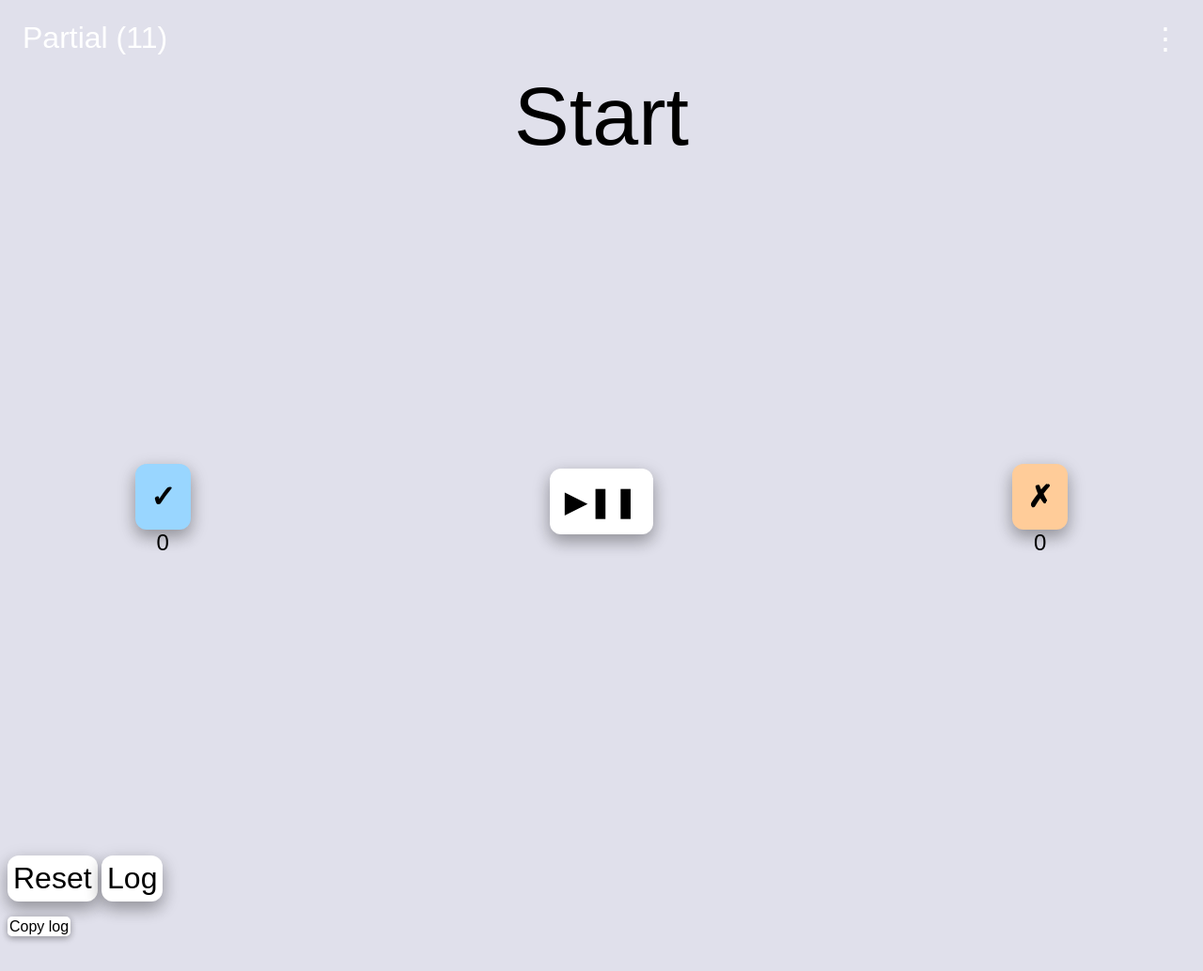
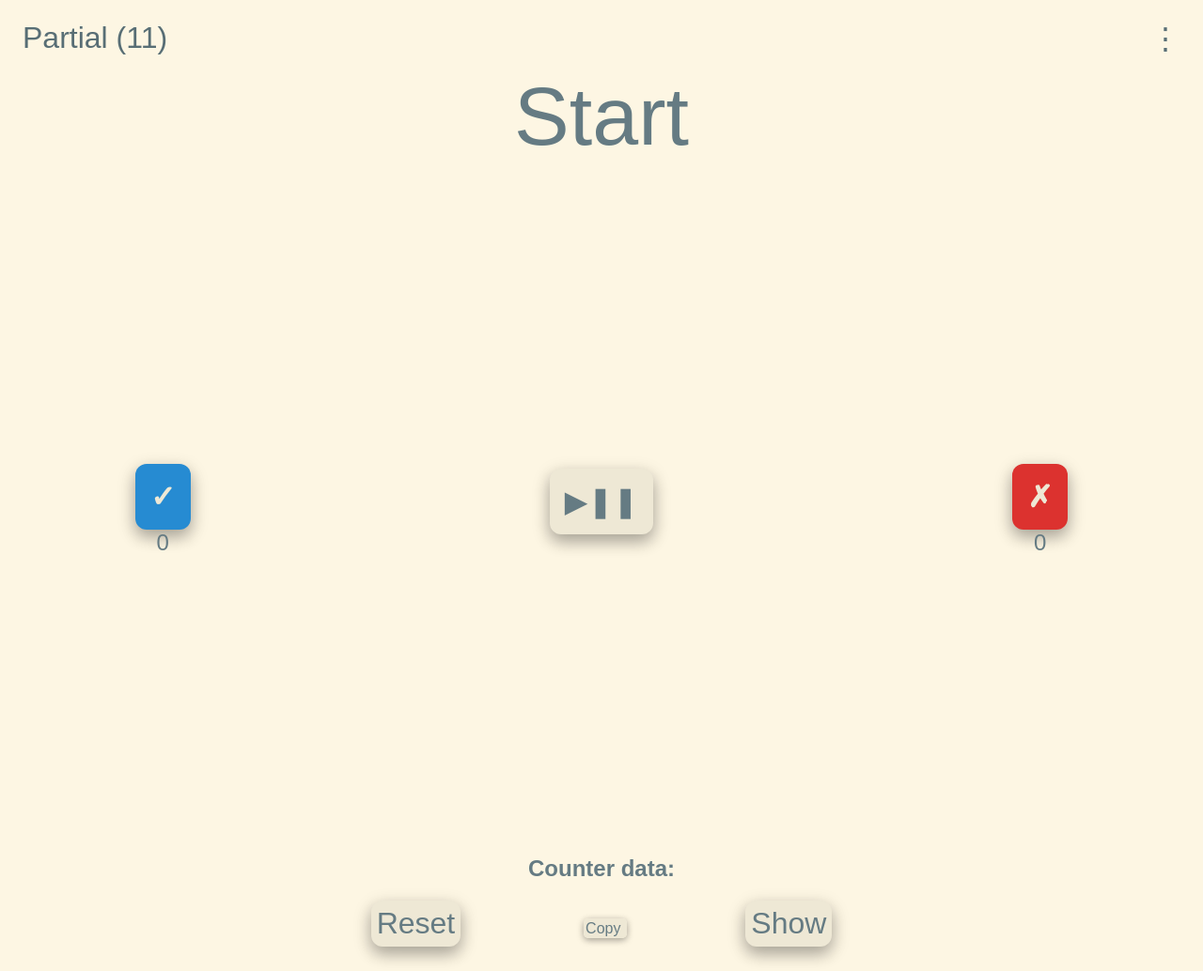
Before and after one commit to rjjiii/rjjiii.github.io, a Jekyll site: the page clicker.html, which Jekyll copies as it is, in a window 1280 px wide. Shown: the whole page at 94% size. Built offline with Jekyll 4.4.1, drawn with Linux system fonts in a browser that asks for light colours; nearby versions of some CDN libraries; library files that are not in the unit come from our copies; before the commit the page ends 1004 px from its top, so only the background shows below that.

Commit message:
Update clicker.html

```diff
--- a/clicker.html
+++ b/clicker.html
@@ -1,6 +1,6 @@
 <!DOCTYPE html>
-<html lang="en">
-<head>
+<html lang="en"><head>
+<meta http-equiv="content-type" content="text/html; charset=UTF-8">
  <meta charset="UTF-8">
 <!--
 
@@ -114,12 +114,12 @@ on the client's therapy and data.
 
 
 
- <script src="https://ajax.googleapis.com/ajax/libs/jquery/1.7.1/jquery.min.js">
+ <script src="Interval%20Recording_files/jquery.min.js">
  </script>
 
 <title>Interval Recording</title>
 
- <meta name="viewport" content="width=device-width"/>
+ <meta name="viewport" content="width=device-width">
 
 
 
@@ -133,8 +133,9 @@ on the client's therapy and data.
 <style>
 body
 {
-background-color: #e0e0eb;
+background-color: #fdf6e3;
 font-family: Arial, Helvetica, sans-serif;
+color: #657b83;
 }
 
 table {
@@ -152,7 +153,8 @@ margin-bottom: 25%;
 
 button
 {
-background-color: white;
+color: #657b83;
+background-color: #eee8d5;
 border-radius: 12px;
   border: none;
 padding: 16px;
@@ -169,6 +171,9 @@ button:active:focus, button:focus {
   outline: none;
 }
 
+#topLeft{
+	color: #586e75
+}
 
 
 /* Style the navigation menu */
@@ -176,7 +181,7 @@ button:active:focus, button:focus {
   overflow: hidden;
   position: relative;
 
-  color: white;
+  color: #fdf6e3;
 }
 
 /* Hide the links inside the navigation menu (except for logo/home) */
@@ -187,7 +192,7 @@ button:active:focus, button:focus {
 
 /* Style navigation menu links */
 .topnav a {
-  color: white;
+  color: #fdf6e3;
   padding: 14px 16px;
   text-decoration: none;
   display: block;
@@ -195,7 +200,7 @@ button:active:focus, button:focus {
 
 .topnav div.settings
 {
-  color: white;
+  color: #fdf6e3;
   padding: 14px 16px;
   text-decoration: none;
   display: block;
@@ -205,6 +210,7 @@ button:active:focus, button:focus {
 .topnav a.icon {
   display: block;
   position: absolute;
+  color: #586e75;
 
   right: 0;
   top: 0;
@@ -217,9 +223,9 @@ button:active:focus, button:focus {
 
 .smallButton
 {
-border: 2px solid black;
-background-color: white;
-color: black;
+border: 2px solid #657b83;
+background-color: #eee8d5;
+color: #657b83;
 border-radius: 5px;
 border: none;
 padding: 2px;
@@ -234,9 +240,9 @@ box-shadow: 0 1px 1px 0 rgba(0,0,0,0.2), 0 1px 1px 0 rgba(0,0,0,0.19);
   }
 
 .hamburgerButtons
-{border: 2px solid white; border-radius: 5px; padding: 2px;}
+{border: 2px solid #fdf6e3; border-radius: 5px; padding: 2px;}
 .hamburgerButtons:active
-{ background-color: white; color: black;}
+{ background-color: #fdf6e3; color: black;}
 </style>
 </head>
 
@@ -251,28 +257,26 @@ box-shadow: 0 1px 1px 0 rgba(0,0,0,0.2), 0 1px 1px 0 rgba(0,0,0,0.19);
  |_|  |_|\___|_| |_|\__,_|
                           -->
 <div class="topnav">
- <a id="topLeft" href="#home" style="font-size: 200%;">
- <!-- 'Method (seconds)' This is generated in js from the user's preferences -->
- </a>
+ <a id="topLeft" href="#home" style="font-size: 200%;">Partial (11)</a>
 
   <!-- Menu -->
   <div id="menu">
 
 
-    <div class="settings" style="background-color: navy;">
+    <div class="settings" style="background-color: #268bd2;">
 
 
 	<form>
   <label for="myNumber">Intervals<br>Length (seconds):</label><br>
-  <input type="number" id="myNumber" value="10">
+  <input type="number" id="myNumber" value="11">
   <span class="hamburgerButtons" onclick="intervalSet()">Set</span>
 </form>
 
 <form>
 	<label for="iType">Method:</label><br>
   <select name="iType" id="iType">
-    <option value="0" >partial interval</option>
-    <option value="1" selected>whole interval</option>
+    <option value="0">partial interval</option>
+    <option value="1" selected="selected">whole interval</option>
     <option value="2">momentary</option>
 	<option value="3">timer only</option>
   </select>
@@ -291,12 +295,12 @@ box-shadow: 0 1px 1px 0 rgba(0,0,0,0.2), 0 1px 1px 0 rgba(0,0,0,0.19);
 <br>
 
 <p>Data</p>
-<p  id="clearLine">
+<p id="clearLine">
 <span onclick="clearToggle()" class="hamburgerButtons">
 	Clear data</span>
 	</p>
 	<br>
-	<p  id="exportMenu">
+	<p id="exportMenu">
 <span onclick="exportLog()" class="hamburgerButtons">
 	Export data</span>
 	</p>
@@ -304,26 +308,26 @@ box-shadow: 0 1px 1px 0 rgba(0,0,0,0.2), 0 1px 1px 0 rgba(0,0,0,0.19);
 	</div>
 
 
-<a href="#help" style="background-color: indigo;" id="help" onclick="helpToggle()">
-Help 	&rarr;
+<a href="#help" style="background-color: #6c71c4;" id="help" onclick="helpToggle()">
+Help 	→
 </a>
 
-<a href="#about" style="background-color: violet;" id="about" onclick="aboutToggle()">
-About 	&rarr;
+<a href="#about" style="background-color: #d33682;" id="about" onclick="aboutToggle()">
+About 	→
 </a>
 
   </div>
   <!-- Unicode icon to toggle the menu -->
   <a href="javascript:void(0);" class="icon" onclick="hamburger()">
-    <span class="fa fa-bars" style="font-size: 200%;">&#8942;</span>
+    <span class="fa fa-bars" style="font-size: 200%;">⋮</span>
   </a>
 </div>
 
 
 
 <div id="timerContainer">
-<div class="timer" onclick="startTimer()" >Start</div>
-<div class="startTimer reset" onclick="startTimer()" >
+<div class="timer" onclick="startTimer()">Start</div>
+<div class="startTimer reset" onclick="startTimer()">
   </div>
 </div>
 
@@ -345,15 +349,15 @@ All three buttons in this control panel use Unicode symbols. This:
 		<tr>
 
 			<td style="text-align: center;">
-<button onclick="plus()" style="background-color: #99d6ff; font-weight: 900;">
-&#10003;
+<button onclick="plus()" style="background-color: #268bd2; color:#eee8d5; font-weight: 900;">
+✓
 </button>
 <div id="correct" style="font-size: 18pt;">0</div>
  </td>
 
 			<td style="text-align: center;">
 <button class="pauseTimer reset" onclick="pauseTimer()">
-    <span class="fas fa-pause">&#9654;&#10074;&#10074;</span>
+    <span class="fas fa-pause">▶❚❚</span>
   </button>
   <br>
   <br>
@@ -361,8 +365,8 @@ All three buttons in this control panel use Unicode symbols. This:
 
 
 			<td style="text-align: center;">
-<button onclick="minus()" style="background-color: #ffcc99; font-weight: 900;">
-&#10007;
+<button onclick="minus()" style="background-color: #dc322f; font-weight: 900; color: #eee8d5;">
+✗
 </button>
 <div id="notyet" style="font-size: 18pt;">0</div>
 </td>
@@ -371,21 +375,28 @@ All three buttons in this control panel use Unicode symbols. This:
 	</table>
 
 
-
+<div style="text-align:center">
+<h2>Counter data:</h2>
 <button class="resetTimer reset" onclick="resetTimer()" style="padding: 6px;">
-Reset
+	Reset
 </button>
 
-<button onclick="displayLog()" style="padding: 6px;"> Log </button>
+<span onclick="copyLogs('#logbyintervals')" class="smallButton" style="margin-left:10%; margin-right:10%;">
+    Copy
+</span>
+
+<button onclick="displayLog()" style="padding: 6px;">
+	Show
+</button>
+</div>
 
 <div id="logbyintervals">
 <!-- The displayLog() function writes the current log here and adds the current
 interval's percentage thus far. -->
 </div>
 <br>
-<span onclick="copyLogs('#logbyintervals')" class="smallButton">
-    Copy log
-</span>
+
+
 
 
 
@@ -774,7 +787,6 @@ localStorage.setItem('savedLog', log); //save the log immediately
 
 hit = hit + 1;
 total = total + 1;
-console.log("fart");
 localStorage.setItem('savedTotal', total);
 totalCorrect = totalCorrect + 1; // increment the total correct for positive clicker only
 localStorage.setItem('savedTotalCorrect', totalCorrect);
@@ -1230,5 +1242,5 @@ its license review and certification process.
 
 -->
 
-</body>
-</html>
+
+</body></html>
```
Also changed, not shown: other parts of clicker.html (+9 -7 lines).
